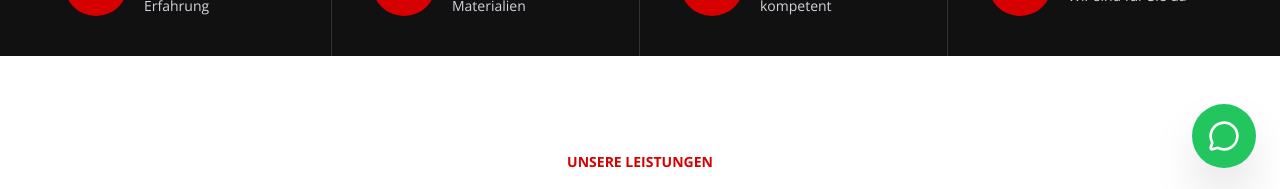
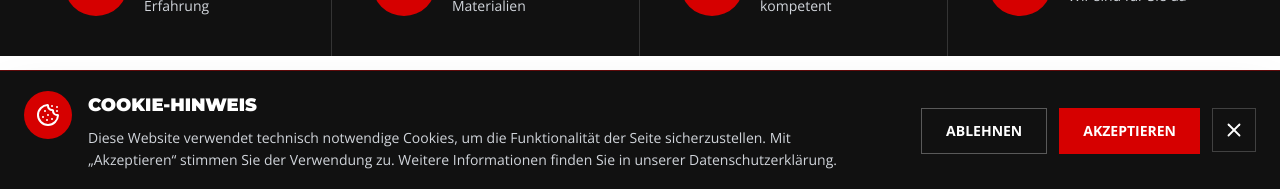
Before and after one commit to kamdemkogaing/living-solution24-website, a React (Vite) app: page / in a window 1280 px wide. Shown: the part 608-797 px from the top of the page. Built offline with nearby package versions, Linux system fonts and the light colour scheme.

Commit message:
living solution updated

```diff
--- /dev/null
+++ b/src/components/ui/CookieBanner.jsx
@@ -0,0 +1,78 @@
+import { useEffect, useState } from "react";
+import { Cookie, X } from "lucide-react";
+
+export default function CookieBanner() {
+  const [showBanner, setShowBanner] = useState(false);
+
+  useEffect(() => {
+    const cookieConsent = localStorage.getItem("livingSolutionCookieConsent");
+
+    if (!cookieConsent) {
+      setShowBanner(true);
+    }
+  }, []);
+
+  const acceptCookies = () => {
+    localStorage.setItem("livingSolutionCookieConsent", "accepted");
+    setShowBanner(false);
+  };
+
+  const declineCookies = () => {
+    localStorage.setItem("livingSolutionCookieConsent", "declined");
+    setShowBanner(false);
+  };
+
+  if (!showBanner) return null;
+
+  return (
+    <div className="fixed bottom-0 left-0 right-0 z-[9999] bg-brandBlack text-white border-t border-brandRed/40 shadow-2xl">
+      <div className="max-w-7xl mx-auto px-4 lg:px-6 py-5 flex flex-col lg:flex-row gap-5 items-start lg:items-center justify-between">
+        <div className="flex gap-4">
+          <div className="w-12 h-12 rounded-full bg-brandRed flex items-center justify-center shrink-0">
+            <Cookie size={24} />
+          </div>
+
+          <div>
+            <h3 className="font-black uppercase text-lg mb-2">
+              Cookie-Hinweis
+            </h3>
+
+            <p className="text-sm text-gray-300 leading-relaxed max-w-3xl">
+              Diese Website verwendet technisch notwendige Cookies, um die
+              Funktionalität der Seite sicherzustellen. Mit „Akzeptieren“
+              stimmen Sie der Verwendung zu. Weitere Informationen finden Sie in
+              unserer Datenschutzerklärung.
+            </p>
+          </div>
+        </div>
+
+        <div className="flex flex-col sm:flex-row gap-3 w-full lg:w-auto">
+          <button
+            type="button"
+            onClick={declineCookies}
+            className="border border-white/30 text-white px-6 py-3 font-bold uppercase text-sm hover:bg-white hover:text-brandBlack transition"
+          >
+            Ablehnen
+          </button>
+
+          <button
+            type="button"
+            onClick={acceptCookies}
+            className="bg-brandRed hover:bg-brandDarkRed text-white px-6 py-3 font-bold uppercase text-sm transition"
+          >
+            Akzeptieren
+          </button>
+
+          <button
+            type="button"
+            onClick={declineCookies}
+            className="hidden lg:flex w-11 h-11 border border-white/20 items-center justify-center hover:bg-brandRed transition"
+            aria-label="Cookie Banner schließen"
+          >
+            <X size={22} />
+          </button>
+        </div>
+      </div>
+    </div>
+  );
+}
--- a/src/pages/Home.jsx
+++ b/src/pages/Home.jsx
@@ -1,12 +1,13 @@
-import WhatsAppButton from "../components/floating/WhatsAppButton";
-import Footer from "../components/layout/Footer";
 import Header from "../components/layout/Header";
+import Hero from "../components/sections/Hero";
+import Features from "../components/sections/Features";
+import Services from "../components/sections/Services";
+import References from "../components/sections/References";
 import About from "../components/sections/About";
 import Contact from "../components/sections/Contact";
-import Features from "../components/sections/Features";
-import Hero from "../components/sections/Hero";
-import References from "../components/sections/References";
-import Services from "../components/sections/Services";
+import Footer from "../components/layout/Footer";
+import WhatsAppButton from "../components/floating/WhatsAppButton";
+import CookieBanner from "../components/ui/CookieBanner";
 
 export default function Home() {
   return (
@@ -22,6 +23,7 @@ export default function Home() {
       </main>
       <Footer />
       <WhatsAppButton />
+      <CookieBanner />
     </>
   );
 }
```
